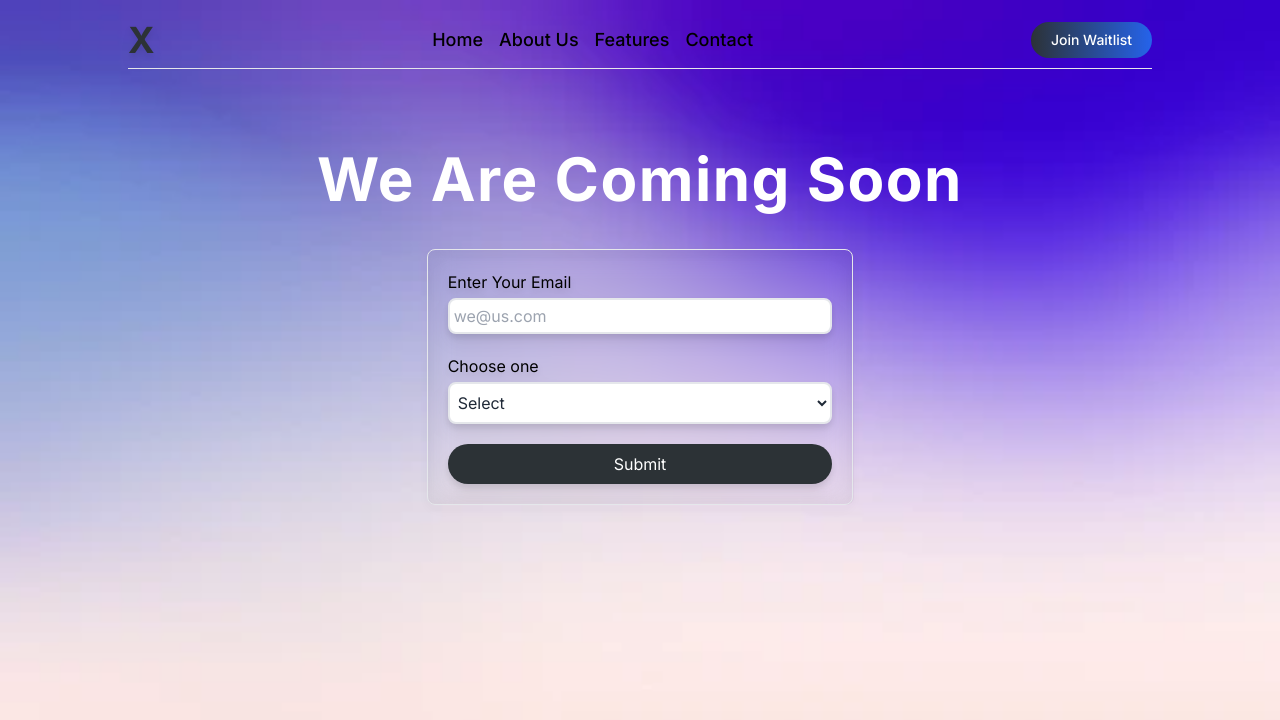
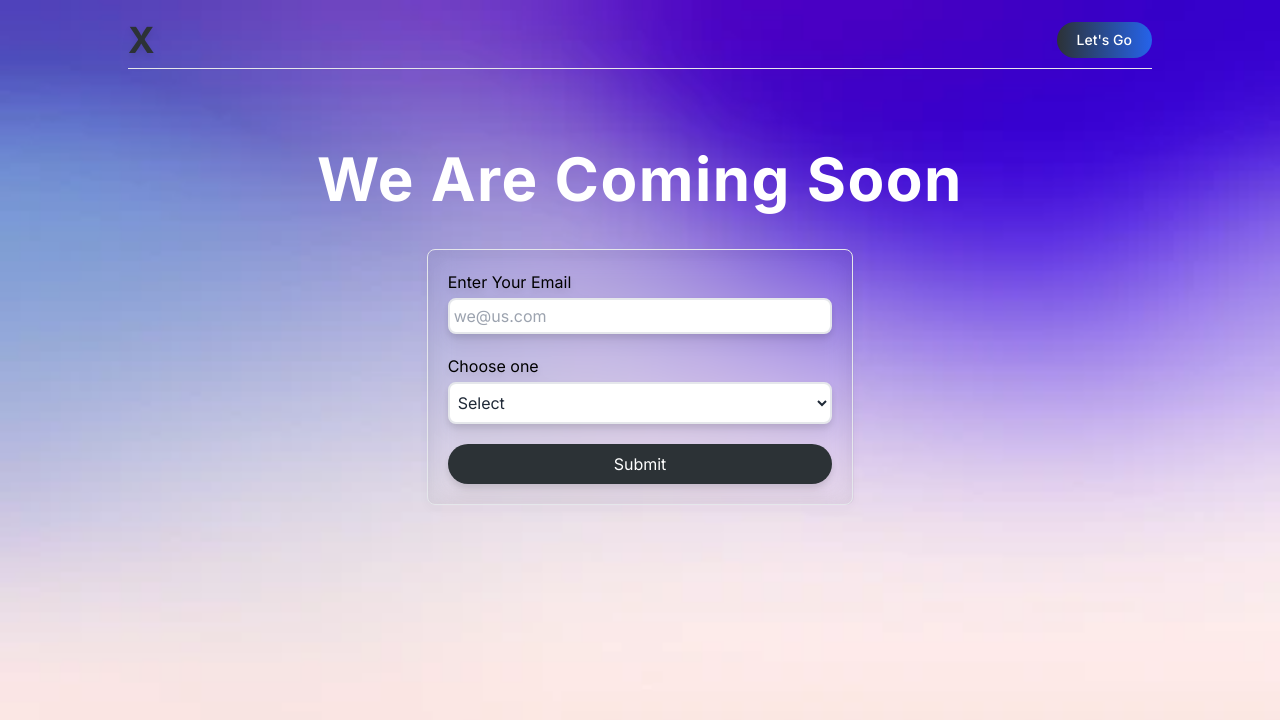
Before and after one commit to ShivaKodes/stealth, a Next.js app: page /join-waitlist in a window 1280 px wide. Shown: the top 720 px of the page. Built offline with nearby package versions, Linux system fonts and the light colour scheme.

Commit message:
small changes

```diff
--- a/app/components/Navbar.tsx
+++ b/app/components/Navbar.tsx
@@ -3,18 +3,21 @@
 import Link from "next/link"
 import Button from "./Button"
 import { Reveal } from "./Reveal"
+import { usePathname, useRouter } from "next/navigation"
+import { twMerge } from "tailwind-merge"
 
 
 const Navbar=()=>{
+    const pathname=usePathname()
     return(
-        <nav className="w-full  ">
+        <nav className="w-full">
             <div className="max-w-5xl mx-auto w-full pt-5 pb-2 flex items-center justify-between  font-medium border-b border-gunmetal/50 px-5 md:px-0">
             <Link href="/" className="text-xl md:text-4xl font-bold text-gunmetal drop-shadow-lg">
                 X
             </Link>
             <Reveal>
 
-            <div className="hidden md:flex items-center gap-x-4 text-base md:text-lg">
+            <div className={twMerge("hidden md:flex items-center gap-x-4 text-base md:text-lg",pathname==='/join-waitlist'&&"md:hidden")}>
                 <Link href={'#Home'}>
                     Home
                 </Link>
@@ -29,9 +32,9 @@ const Navbar=()=>{
                 </Link>
             </div>
             </Reveal>
-            <Button className="bg-gradient-to-r from-gunmetal to-blue-600 text-sm">
+            <Button className={"bg-gradient-to-r from-gunmetal to-blue-600 text-sm"}>
                 <Link href={'/join-waitlist'}>
-                    Join Waitlist
+                    {pathname==='/join-waitlist'?"Let's Go":"Join Waitlist"}
                 </Link>
             </Button>
             </div>
```
